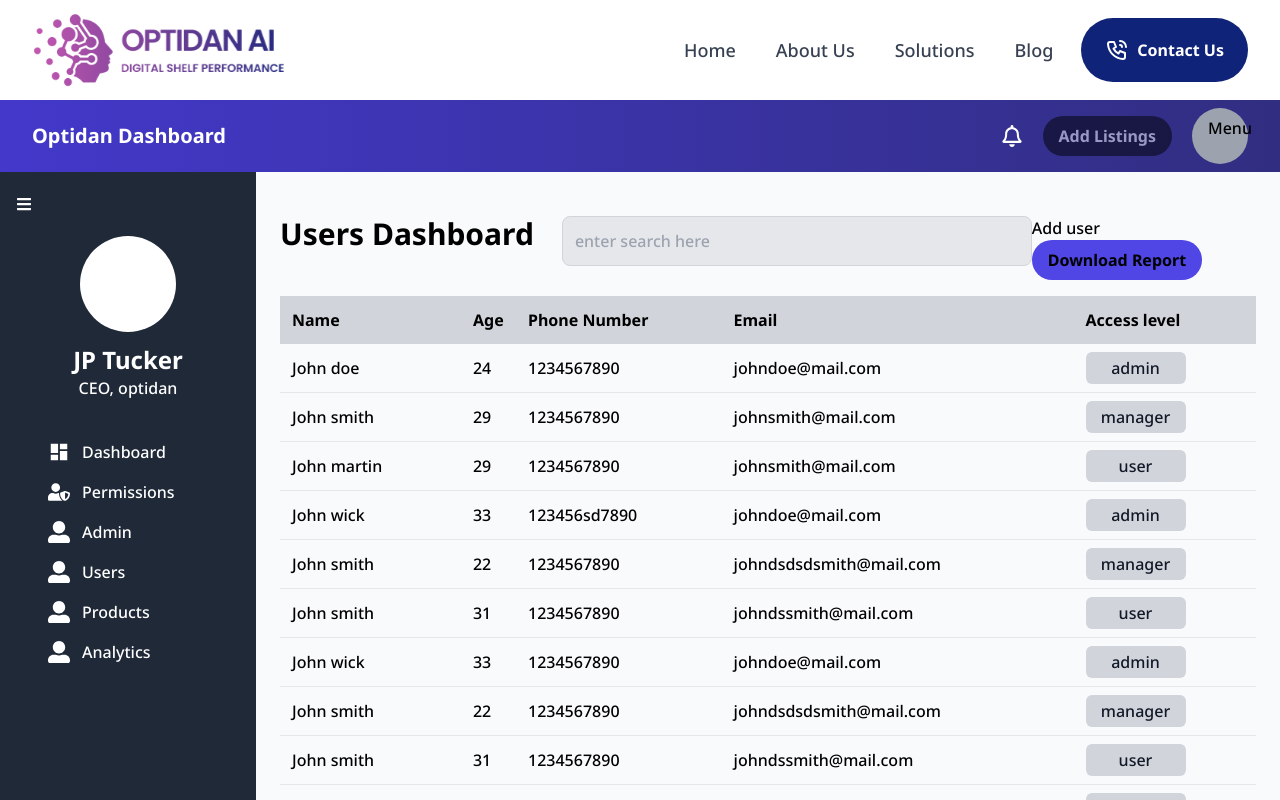
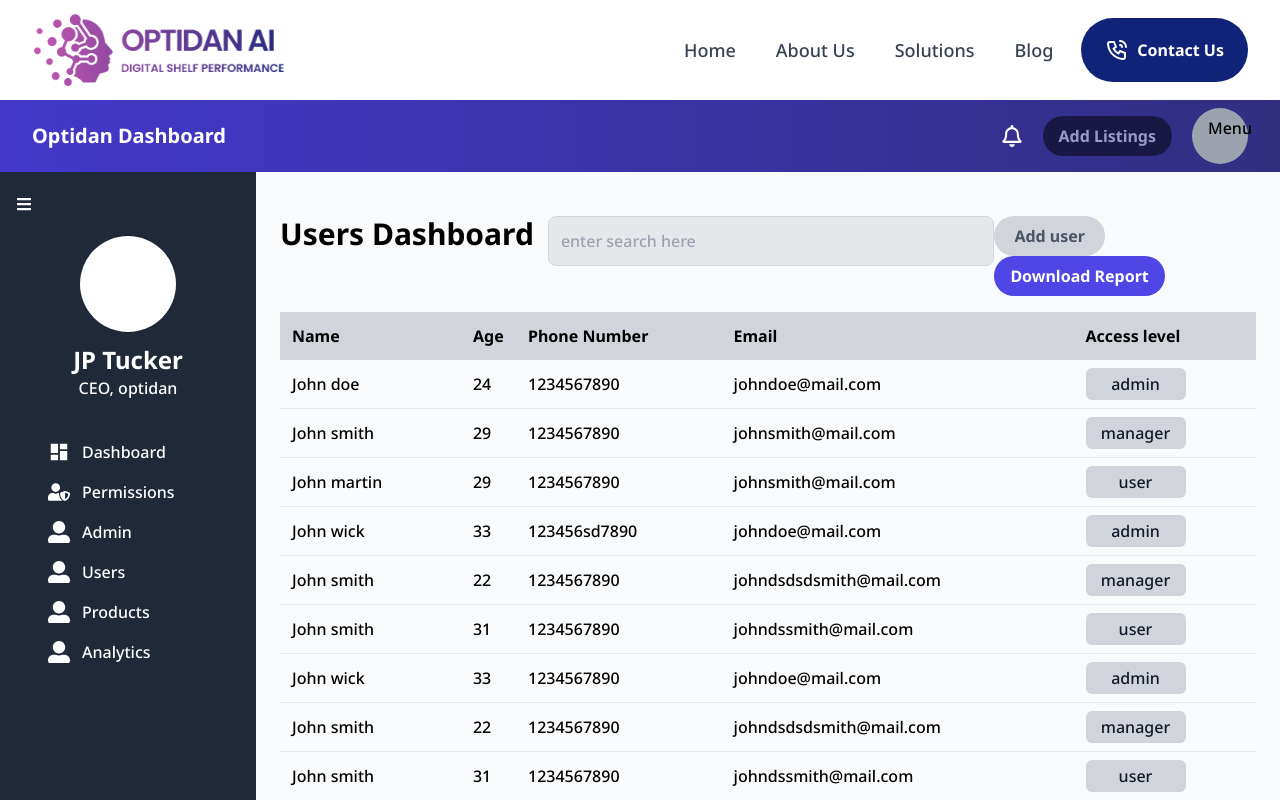
Before and after one commit to Monikadevm/optidanNext, a Next.js app: page /dashboard/users in a window 1280 px wide. Shown: the top 800 px of the page. Built offline with nearby package versions, Linux system fonts and the light colour scheme.

Commit message:
dashboard, users products

```diff
--- a/app/dashboard/components/Pagination.jsx
+++ b/app/dashboard/components/Pagination.jsx
@@ -1,6 +1,4 @@
 import Link from "next/link";
-import React from "react";
-import { FaCaretRight, FaCaretLeft } from "react-icons/fa";
 
 const Pagination = () => {
   return (
@@ -9,7 +7,7 @@ const Pagination = () => {
         <li className="m-[2px]">
           <Link
             href={""}
-            className="p-2 bg-gray-400 hover:bg-indigo-600 border rounded-lg duration-200 w-8 h-8 flex items-center justify-center"
+            className="p-2  bg-gray-400 hover:bg-indigo-600 focus:bg-indigo-600 border rounded-lg duration-200 w-8 h-8 flex items-center justify-center"
           >
             &laquo;
           </Link>
@@ -17,7 +15,7 @@ const Pagination = () => {
         <li className="m-[2px]">
           <Link
             href={""}
-            className="p-2 bg-gray-400 hover:bg-indigo-600 border rounded-lg duration-200 w-8 h-8 flex items-center justify-center"
+            className="p-2 bg-gray-400 hover:bg-indigo-600 focus:bg-indigo-600 border rounded-lg duration-200 w-8 h-8 flex items-center justify-center"
           >
             1
           </Link>
@@ -25,7 +23,7 @@ const Pagination = () => {
         <li className="m-[2px]">
           <Link
             href={""}
-            className="p-2 bg-gray-400 hover:bg-indigo-600 border rounded-lg duration-200 w-8 h-8 flex items-center justify-center"
+            className="p-2 bg-gray-400 hover:bg-indigo-600 focus:bg-indigo-600 border rounded-lg duration-200 w-8 h-8 flex items-center justify-center"
           >
             2
           </Link>
@@ -33,7 +31,7 @@ const Pagination = () => {
         <li className="m-[2px]">
           <Link
             href={""}
-            className="p-2 bg-gray-400 hover:bg-indigo-600 border rounded-lg duration-200 w-8 h-8 flex items-center justify-center"
+            className="p-2 bg-gray-400 hover:bg-indigo-600 focus:bg-indigo-600 border rounded-lg duration-200 w-8 h-8 flex items-center justify-center"
           >
             3
           </Link>
@@ -41,7 +39,7 @@ const Pagination = () => {
         <li className="m-[2px]">
           <Link
             href={""}
-            className="p-2 bg-gray-400 hover:bg-indigo-600 border rounded-lg duration-200 w-8 h-8 flex items-center justify-center"
+            className="p-2 bg-gray-400 hover:bg-indigo-600 focus:bg-indigo-600 border rounded-lg duration-200 w-8 h-8 flex items-center justify-center"
           >
             &raquo;
           </Link>
--- a/app/dashboard/users/add/page.js
+++ b/app/dashboard/users/add/page.js
@@ -35,7 +35,7 @@ const addUser = () => {
             type="email"
             id="email"
             placeholder="Enter Email"
-            className="p-3 border rounded-lg shadow-sm outline-none"
+            className="p-3 border rounded-lg shadow-sm outline-none "
           />
         </div>
         <div className="flex flex-col mb-4">
--- a/app/dashboard/users/page.js
+++ b/app/dashboard/users/page.js
@@ -132,8 +132,10 @@ const users = () => {
           />
         </div>
         <div>
-          <Link href={"/users/add-user"}>Add user</Link>
-          <button className="py-2 px-4 bg-indigo-600 rounded-full text-whiteZ font-semibold">
+          <button className="bg-gray-300 hover:bg-gray-400 duration-200 py-2 px-5 rounded-full mr-3 text-gray-600 font-semibold">
+            <Link href={"/dashboard/users/add"}>Add user</Link>
+          </button>
+          <button className="py-2 px-4 bg-indigo-600 hover:bg-indigo-800  rounded-full text-white font-semibold">
             Download Report
           </button>
         </div>
```
